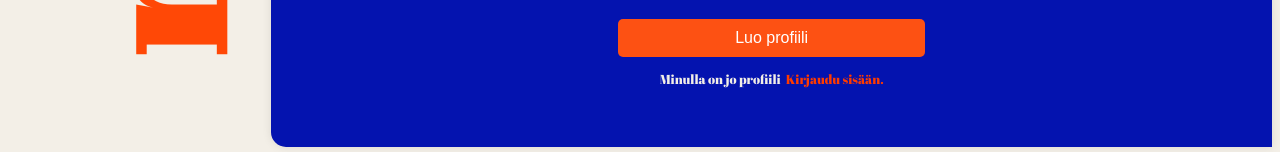
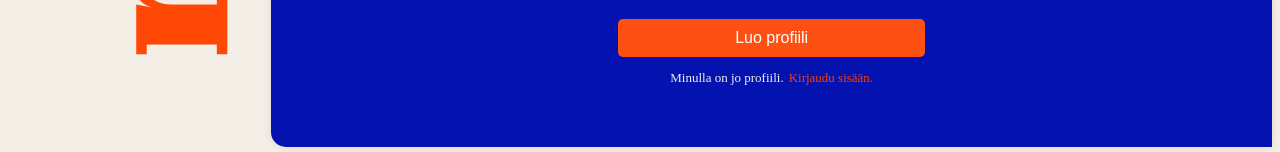
Before and after one commit to vanessa-pihlaja/prototypeNextJS, a Next.js app in the folder frontend/: page /signup in a window 1280 px wide. Shown: the part 661-813 px from the top of the page. Built offline with nearby package versions, Linux system fonts and the light colour scheme; no server answers.

Commit message:
Bigger fonts in signup and login

```diff
--- a/frontend/components/Signup.jsx
+++ b/frontend/components/Signup.jsx
@@ -96,11 +96,12 @@ const SignupComponent = () => {
               </div>
               <button className={styles.submitButton} type="submit">Luo profiili</button>
             </form>
-            <p className={styles.toOtherPage}>Minulla on jo profiili
+            <div className={styles.toOtherPage}
+              >Minulla on jo profiili.
                 <Link href="/login" className={styles.linkToOtherPage}>
-                Kirjaudu sisään.
+                  Kirjaudu sisään.
                 </Link>
-              </p>
+              </div>
           </div>
         </div>
       );
```
Also changed, not shown: frontend/components/Login.jsx (+5 -4 lines).
